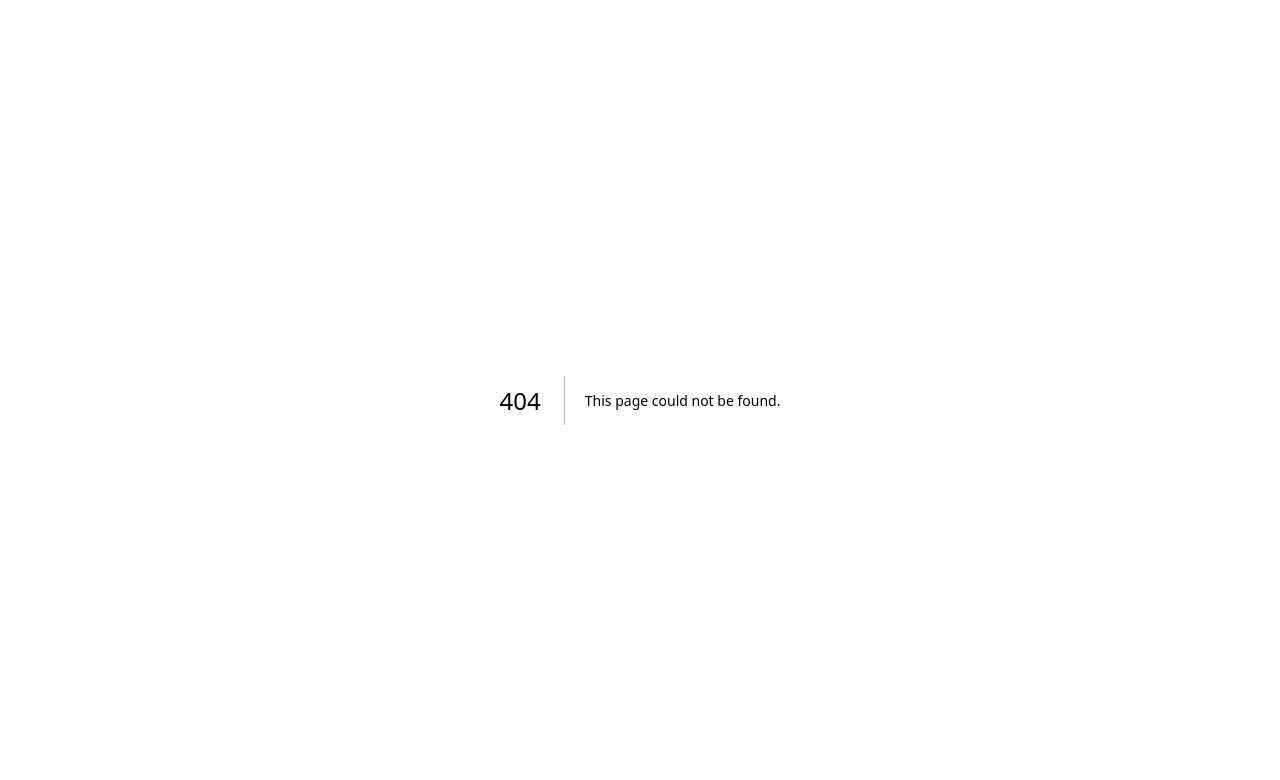
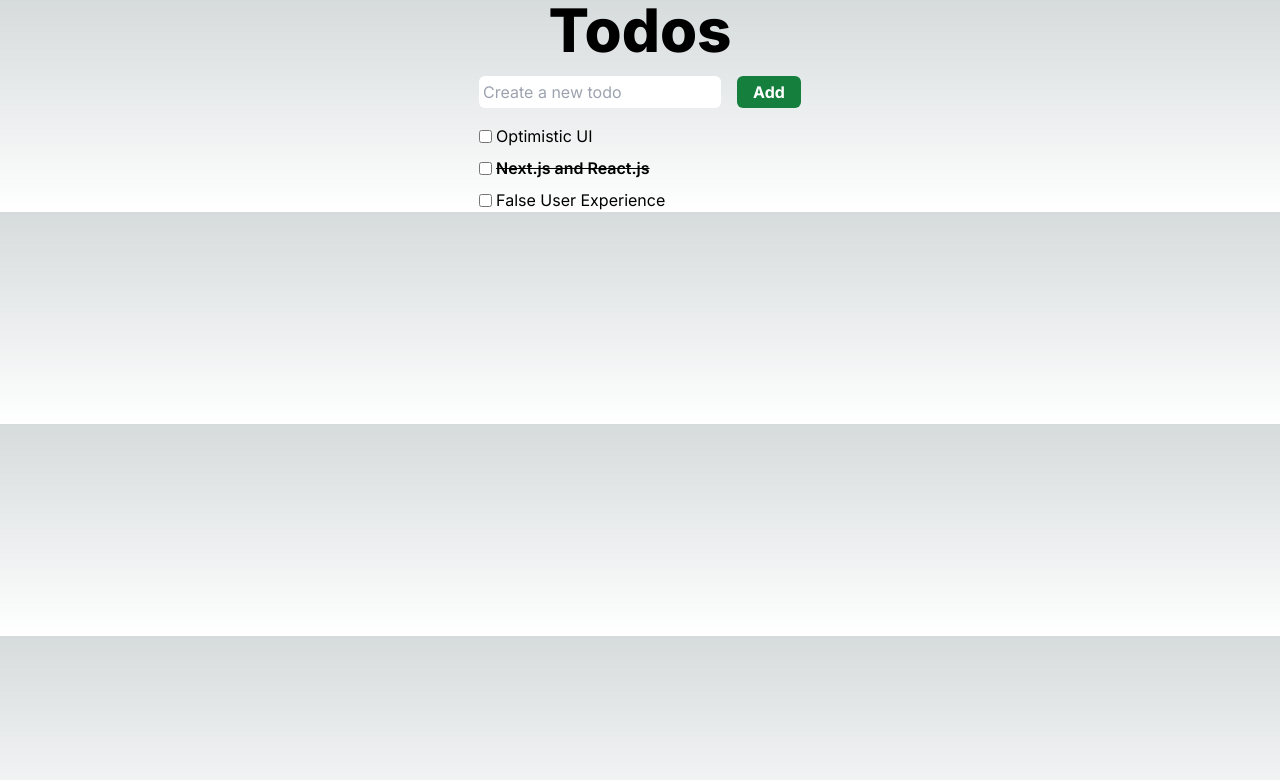
Before and after one commit to Olaleye-Blessing/react-nextjs-optimistic-ui, a Next.js app: page /trad in a window 1280 px wide. Before the commit this address had no page. Shown: the top 780 px of the page. Built offline with nearby package versions, Linux system fonts and the light colour scheme; data requests are answered from the project's data file.

Commit message:
Build tradional layout

```diff
--- /dev/null
+++ b/app/trad/_components/form.tsx
@@ -0,0 +1,26 @@
+import { FormEventHandler } from 'react';
+
+interface IAddTodo {}
+
+export default function AddTodo({}: IAddTodo) {
+	const add: FormEventHandler<HTMLFormElement> = async (e) => {
+		e.preventDefault();
+	};
+
+	return (
+		<form onSubmit={add} className='flex items-center justify-between'>
+			<input
+				name='todo'
+				placeholder='Create a new todo'
+				className='w-full mr-4 block py-1 rounded-md text-black px-1'
+				required
+			/>
+			<button
+				type='submit'
+				className='bg-green-700 text-white font-bold px-4 py-1 rounded-md'
+			>
+				Add
+			</button>
+		</form>
+	);
+}
--- /dev/null
+++ b/app/trad/_components/todos.tsx
@@ -0,0 +1,12 @@
+import Todo from '@/components/Todo';
+import { ITodo } from '@/interfaces/todo';
+
+export default function Todos({ todos }: { todos: ITodo[] }) {
+	return (
+		<ul className='mt-4 flex flex-col items-start justify-start space-y-2'>
+			{todos.map((todo) => (
+				<Todo key={todo.id} todo={todo} />
+			))}
+		</ul>
+	);
+}
--- /dev/null
+++ b/app/trad/page.tsx
@@ -0,0 +1,32 @@
+'use client';
+
+import { useEffect, useState } from 'react';
+import { ITodo } from '@/interfaces/todo';
+import { getTodos } from '@/lib/todo';
+import Form from './_components/form';
+import Todos from './_components/todos';
+
+export default function Home() {
+	const [todos, setTodos] = useState<ITodo[]>([]);
+
+	useEffect(() => {
+		(async () => {
+			let _todos = await getTodos();
+
+			setTodos(_todos);
+		})();
+	}, []);
+
+	return (
+		<div className='flex flex-col items-center'>
+			<header>
+				<h1 className='font-extrabold text-6xl mb-4'>Todos</h1>
+			</header>
+
+			<main>
+				<Form />
+				<Todos todos={todos} />
+			</main>
+		</div>
+	);
+}
```
